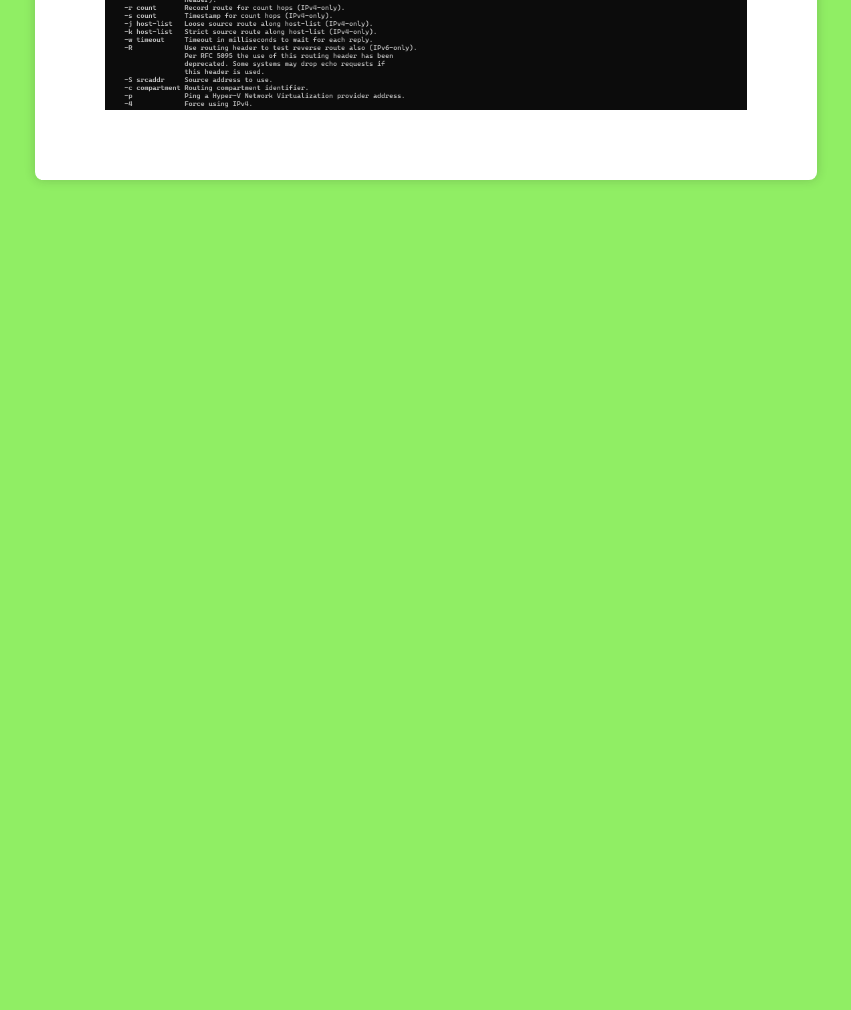
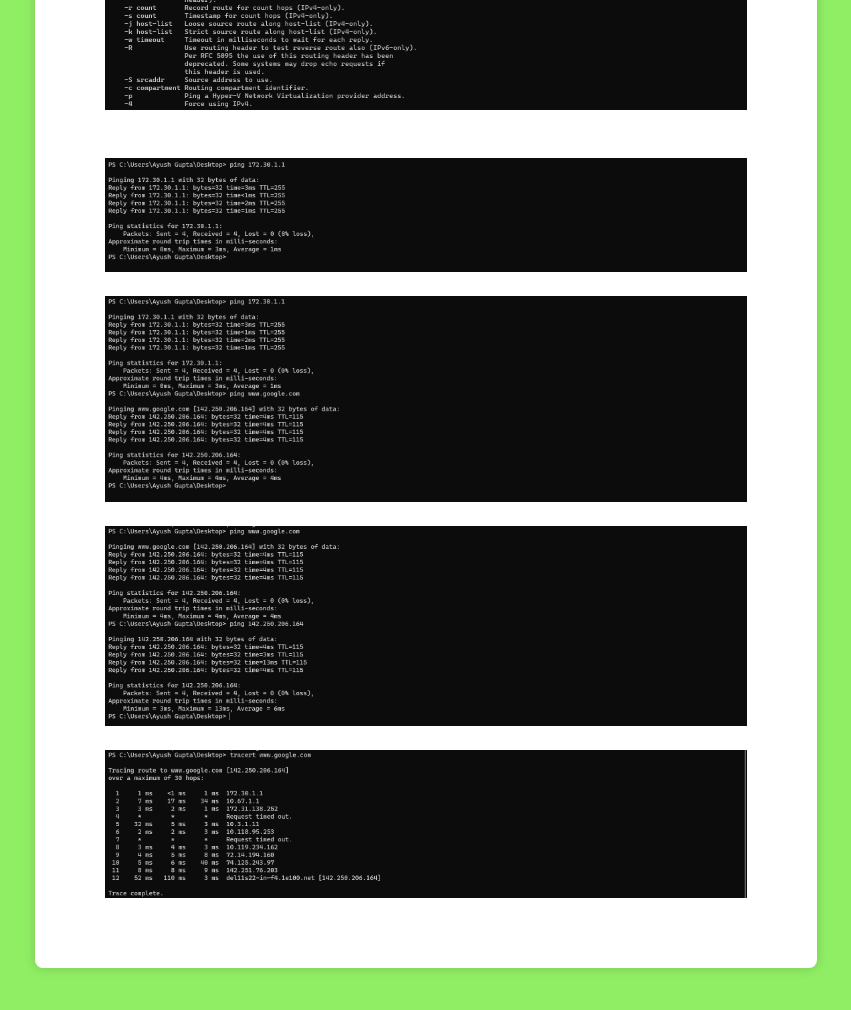
Before and after one commit to ayushgupta0110/Internet_technologies_2022, a plain HTML site: page Practical_list/P2/index.html in a window 1280 px wide. Shown: the part 1039-2049 px from the top of the page, without its empty margins (214-1065 px from the left). Before the commit the page ends 1339 px from the top, so only its background shows below. Drawn offline with nearby package versions, Linux system fonts and the light colour scheme.

Commit message:
Updated Practical 2

```diff
--- a/Practical_list/P2/index.html
+++ b/Practical_list/P2/index.html
@@ -38,6 +38,18 @@
 				<div class="row mt-4">
 					<img src="./1.png" alt="..." class="image" />
 				</div>
+				<div class="row mt-5">
+					<img src="./4.png" alt="..." class="image" />
+				</div>
+				<div class="row mt-4">
+					<img src="./5.png" alt="..." class="image" />
+				</div>
+				<div class="row mt-4">
+					<img src="./6.png" alt="..." class="image" />
+				</div>
+				<div class="row mt-4">
+					<img src="./7.png" alt="..." class="image" />
+				</div>
 			</div>
 		</div>
 
```
Also changed, not shown: Practical_list/P2/4.png (added), Practical_list/P2/5.png (added), Practical_list/P2/6.png (added), Practical_list/P2/7.png (added).
